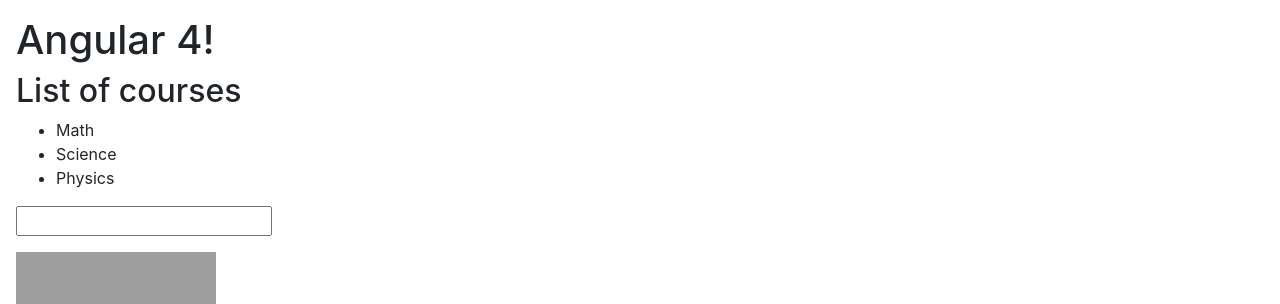
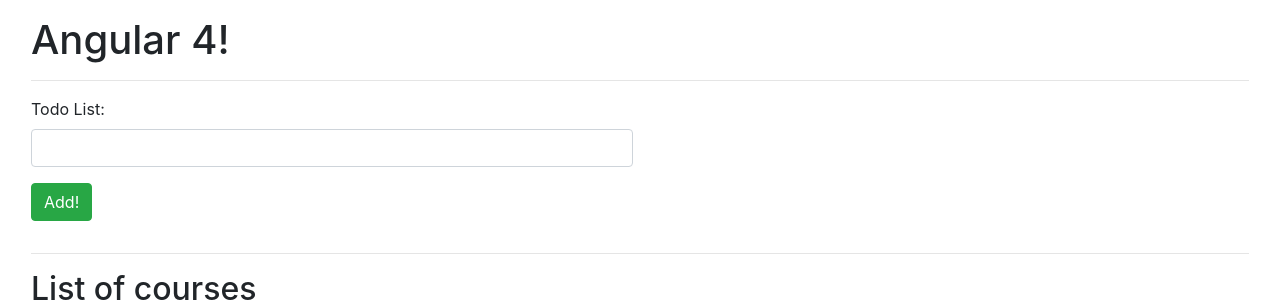
Before and after one commit to okichan/angular4-mosh, an Angular app: page / in a window 1280 px wide. Shown: the top 304 px of the page. Built offline with nearby package versions, Linux system fonts and the light colour scheme; grey boxes are pictures that could not be loaded; a web font is replaced by a local one.

Commit message:
Add typicons, uneditable todo list

```diff
--- a/package.json
+++ b/package.json
@@ -24,6 +24,7 @@
     "bootstrap": "^4.0.0",
     "core-js": "^2.4.1",
     "rxjs": "^5.5.6",
+    "typicons.font": "^2.0.9",
     "zone.js": "^0.8.19"
   },
   "devDependencies": {
--- a/src/app/app.component.html
+++ b/src/app/app.component.html
@@ -1,3 +1 @@
-<h1>Angular 4!</h1>
-
 <app-courses></app-courses>
--- a/src/app/courses/courses.component.html
+++ b/src/app/courses/courses.component.html
@@ -1,10 +1,28 @@
+<div class="container-fluid">
+   <h1>Angular 4!</h1>
+   <hr>
+
+   <div class="row">
+      <div class="form-group col">
+         <form (submit)="onSubmit()">
+            <label for="">Todo List:</label>
+            <input [(ngModel)]="todo" name="name" type="text" class="form-control">
+            <input type="submit" value="Add!" class="btn btn-success mb-0">
+         </form>
+      </div>
+      <ul class="list-group col">
+         <li class="list-group-item" *ngFor="let todo of todos; let i = index">
+            {{ todo }}
+            <span (click)="onDeleteItem(i)" class="typcn typcn-trash red float-right"></span>
+         </li>
+      </ul>
+   </div>
+   <hr>
+
    <h2>{{ title }}</h2>
    <ul>
       <li *ngFor="let course of courses">{{ course }}</li>
    </ul>
-
-<input type="text" [(ngModel)]="name" />
-<p>{{ name }}</p>
 
    <img src="{{ imageUrl }}" alt="">
    <hr>
@@ -63,3 +81,5 @@
    <hr>
    <p>Custom Pipe</p>
    {{ aLongText | summary:393 }}
+
+</div>
--- a/src/app/courses/courses.component.ts
+++ b/src/app/courses/courses.component.ts
@@ -13,7 +13,6 @@ export class CoursesComponent implements OnInit {
 
    title = "List of courses";
    courses;
-   name = ''
    imageUrl = 'https://picsum.photos/200/300'
 
    iAm: string = "I am a typescript property I think."
@@ -40,6 +39,9 @@ export class CoursesComponent implements OnInit {
    Into my arms
    And tremble like a flower`
 
+   todo: string = ""
+   todos: string[] = []
+
    clickHandler(e) {
       e.stopPropagation()
       alert(`X position is ${e.screenX}`)
@@ -57,5 +59,16 @@ export class CoursesComponent implements OnInit {
       alert(this.email)
    }
 
+   onSubmit() {
+      this.todos.unshift(this.todo)
+      this.todo = ''
+   }
+
+   onDeleteItem(i) {
+      this.todos.splice(i, 1)
+      console.log("todo deleted: ", i);
+
+   }
+
    ngOnInit() {}
 }
--- a/src/styles.scss
+++ b/src/styles.scss
@@ -2,6 +2,19 @@ body {
    padding: 1rem;
 }
 
+.red {
+   transition: .3s;
+   &:hover {
+      color: tomato;
+      cursor: pointer;
+   }
+}
+
+.test {
+   border: 1px solid #f0f;
+}
+
+// page loader
 $animationLength: 1.5s;
 $animationRadius: 12px;
 $dotSize: 8px;
```
Also changed, not shown: .angular-cli.json, 1 other file (tests, documents, lock files or other folders). Lines whose indentation alone changed are shown as unchanged.
